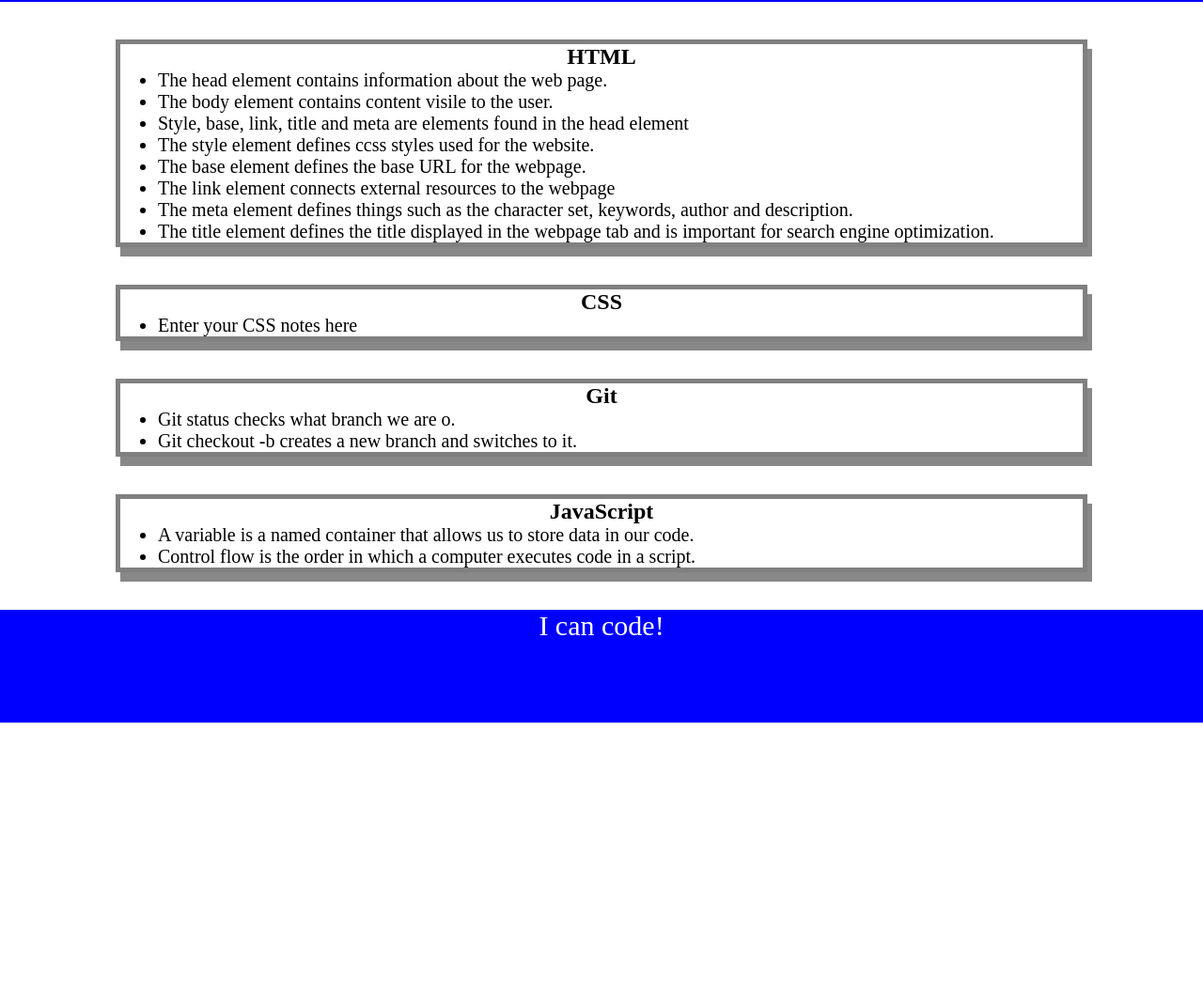
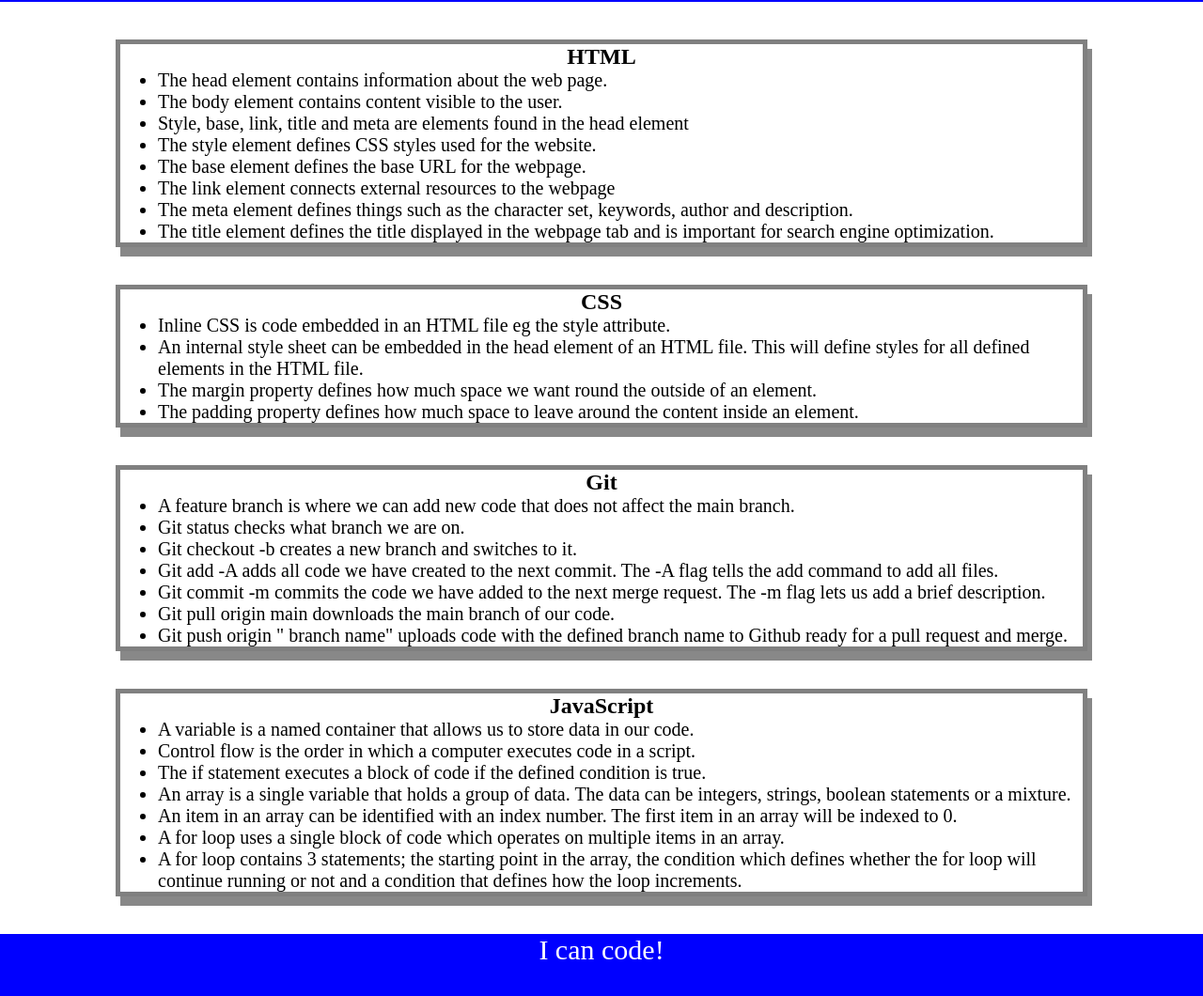
Before and after one commit to ijwshepherd/prework-study-guide, a plain HTML site: page index.html in a window 1280 px wide. Shown: the part 118-1178 px from the top of the page at 94% size. Before the commit the page ends 887 px from the top, so only its background shows below. Drawn offline with Linux system fonts and the light colour scheme.

Commit message:
Updated html file.

```diff
--- a/index.html
+++ b/index.html
@@ -18,28 +18,37 @@
         <h2>HTML</h2>
         <ul>
           <li>The head element contains information about the web page.</li>
-          <li>The body element contains content visile to the user.</li>
+          <li>The body element contains content visible to the user.</li>
           <li>Style, base, link, title and meta are elements found in the head element</li>
-          <li>The style element defines ccss styles used for the website.</li>
+          <li>The style element defines CSS styles used for the website.</li>
           <li>The base element defines the base URL for the webpage.</li>
           <li>The link element connects external resources to the webpage</li>
           <li>The meta element defines things such as the character set, keywords, author and description.</li>
-          <li> The title element defines the title displayed in the webpage tab and is important for search engine optimization.</li>
+          <li>The title element defines the title displayed in the webpage tab and is important for search engine optimization.</li>
         </ul>
       </section>
 
       <section class="card" id="css-section">
         <h2>CSS</h2>
         <ul>
-          <li>Enter your CSS notes here</li>
+          <li>Inline CSS is code embedded in an HTML file eg the style attribute.</li>
+          <li>An internal style sheet can be embedded in the head element of an HTML file. This will define styles for all defined elements in the HTML file.</li>
+          <li>The margin property defines how much space we want round the outside of an element.</li>
+          <li>The padding property defines how much space to leave around the content inside an element.</li>
+
         </ul>
       </section>
 
       <section class="card" id="git-section">
         <h2>Git</h2>
         <ul>
-          <li>Git status checks what branch we are o.</li>
+          <li>A feature branch is where we can add new code that does not affect the main branch.</li>
+          <li>Git status checks what branch we are on.</li>
           <li>Git checkout -b creates a new branch and switches to it.</li>
+          <li>Git add -A adds all code we have created to the next commit. The -A flag tells the add command to add all files.</li>
+          <li>Git commit -m commits the code we have added to the next merge request. The -m flag lets us add a brief description.</li>
+          <li>Git pull origin main downloads the main branch of our code.</li>
+          <li>Git push origin " branch name" uploads code with the defined branch name to Github ready for a pull request and merge.</li>
         </ul>
       </section>
 
@@ -48,6 +57,11 @@
         <ul>
           <li>A variable is a named container that allows us to store data in our code.</li>
           <li>Control flow is the order in which a computer executes code in a script.</li>
+          <li>The if statement executes a block of code if the defined condition is true.</li>
+          <li>An array is a single variable that holds a group of data. The data can be integers, strings, boolean statements or a mixture.</li>
+          <li>An item in an array can be identified with an index number. The first item in an array will be indexed to 0.</li>
+          <li>A for loop uses a single block of code which operates on multiple items in an array.</li>
+          <li>A for loop contains 3 statements; the starting point in the array, the condition which defines whether the for loop will continue running or not and a condition that defines how the loop increments.</li>
         </ul>
       </section>
     </main>
```
